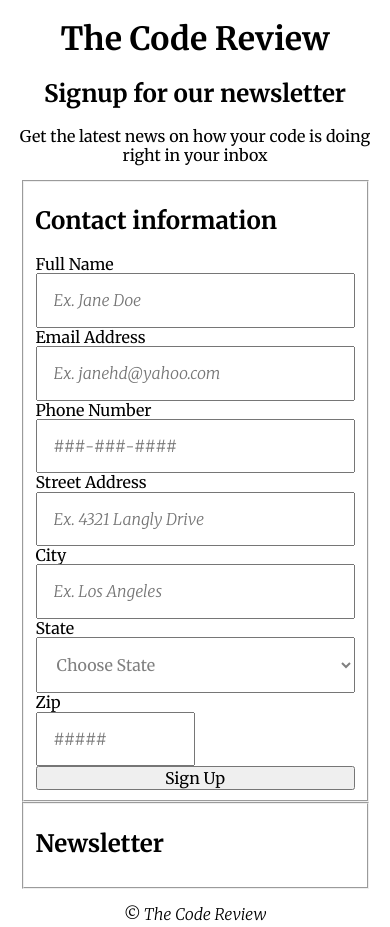
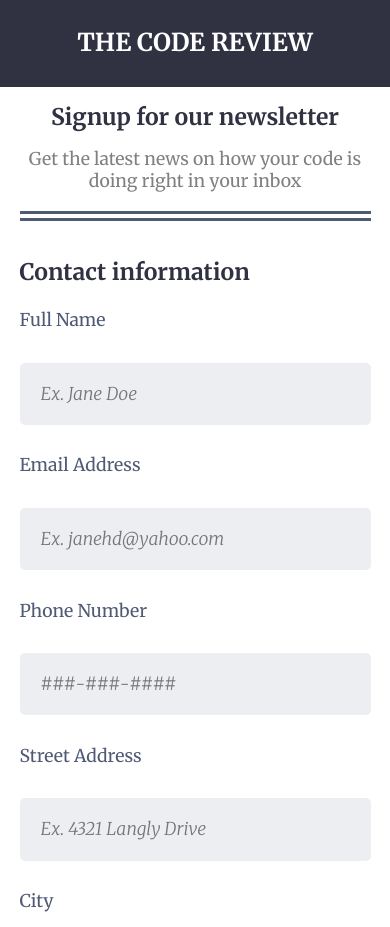
Before and after one commit to lazar-the-coder/Frontend-Unit-3-Lazar-Project, a plain HTML site: page index.html in a window 390 px wide. Shown: the top 927 px of the page. Drawn offline with Linux system fonts and the light colour scheme.

Commit message:
Phone done
Just need spacing and then can move on to  media query

```diff
--- a/css/styles.css
+++ b/css/styles.css
@@ -1,16 +1,67 @@
 html {
     font-family: 'Merriweather', serif;
     text-align: center;
+    color: #505a75;
+    font-size: 1.1rem;
+    line-height: 1.3em;
 }
 * {
     box-sizing: border-box;
+}
+header {
+    padding: 1.25em 0rem;
+    font-size: .7em;
+}
+header {
+    background: #303242;
+    color: white;
+}
+p {
+    color: gray;
+}
+h2{
+    color: #303242;
+    font-size: 1.3em;
 }
 .wrapper {
     width: 90%;
     margin: 0 auto;
 }
-button, input, select {
+form, fieldset {
+    padding: 0;
+    margin: 0;
+    border: 0;
+}
+form {
+    text-align: left;
+    line-height: 1.7em;
+}
+#contact {
+    padding-bottom: 1.5em;
+    border-bottom: solid 2px;
+    padding-top: 1em;
+    border-top: double 10px;
+}
+input, select, textarea, button {
+    padding: 1.2em;
+    margin: 1.5em;
+    margin-left: 0;
+    border: 0;
+    border-radius: 5px;
+}
+input, select, textarea {
+    background-color: #edeef2;
+}
+button {
+    color: white;
+    background: cadetblue;
+    font-size: 1.4em;
+}
+button, input:not([type="radio"], [type="checkbox"]), select, textarea {
     width: 100%;
+}
+textarea {
+    min-height: 6em;
 }
 select {
     color: gray;
@@ -21,12 +72,6 @@ option {
 #zip {
     width: 50%;
 }
-input, select {
-    padding: 1rem;
-}
 input {
     font-style: italic;
 }
-form {
-    text-align: left;
-}
--- a/index.html
+++ b/index.html
@@ -11,7 +11,7 @@
     <link href="https://fonts.googleapis.com/css2?family=Merriweather:ital,wght@0,300;0,400;0,700;1,300&display=swap" rel="stylesheet">
   </head>
   <body>
-    <header><h1>The Code Review</h1></header>
+    <header><h1>THE CODE REVIEW</h1></header>
     <main>
         <div class="wrapper">
             <section id="intro">
@@ -19,7 +19,7 @@
                 <p>Get the latest news on how your code is doing right in your inbox</p>
             </section>
             <form>
-                <fieldset>
+                <fieldset id="contact">
                     <h2>Contact information</h2>
                     <label for="name">Full Name</label>
                     <input type="text" id="name" name="user_name" required placeholder="Ex. Jane Doe">
@@ -34,65 +34,73 @@
                     <label for="state">State</label><br>
                     <select id="state" name="user_state" placeholder="Choose State">
                         <option value="" disabled selected hidden>Choose State</option>
-                        <option value="AL">AL-Alabama</option>
-                        <option value="AK">AK-Alaska</option>
-                        <option value="AZ">AZ-Arizona</option>
-                        <option value="AR">AR-Arkansas</option>
-                        <option value="CA">CA-California</option>
-                        <option value="CO">CO-Colorado</option>
-                        <option value="CT">CT-Connecticut</option>
-                        <option value="DE">DE-Delaware</option>
-                        <option value="FL">FL-Florida</option>
-                        <option value="GA">GA-Georgia</option>
-                        <option value="HI">HI-Hawaii</option>
-                        <option value="ID">ID-Idaho</option>
-                        <option value="IL">IL-Illinois</option>
-                        <option value="IN">IN-Indiana</option>
-                        <option value="IA">IA-Iowa</option>
-                        <option value="KS">KS-Kansas</option>
-                        <option value="KY">KY-Kentucky</option>
-                        <option value="LA">LA-Louisiana</option>
-                        <option value="ME">ME-Maine</option>
-                        <option value="MD">MD-Maryland</option>
-                        <option value="MA">MA-Massachusetts</option>
-                        <option value="MI">MI-Michigan</option>
-                        <option value="MN">MN-Minnesota</option>
-                        <option value="MS">MS-Mississippi</option>
-                        <option value="MO">MO-Missouri</option>
-                        <option value="MT">MT-Montana</option>
-                        <option value="NE">NE-Nebraska</option>
-                        <option value="NV">NV-Nevada</option>
-                        <option value="NH">NH-New Hampshire</option>
-                        <option value="NJ">NJ-New Jersey</option>
-                        <option value="NM">NM-Georgia</option>
-                        <option value="NY">NY-New York</option>
-                        <option value="NC">NC-North Carolina</option>
-                        <option value="ND">ND-North Dakota</option>
-                        <option value="OH">OH-Ohio</option>
-                        <option value="OK">OK-Oklahoma</option>
-                        <option value="OR">OR-Oregon</option>
-                        <option value="PA">PA-Pennsylvania</option>
-                        <option value="RI">RI-Rhode Island</option>
-                        <option value="SC">SC-South Carolina</option>
-                        <option value="SD">SD-South Dakota</option>
-                        <option value="TN">TN-Tennessee</option>
-                        <option value="TX">TX-Texas</option>
-                        <option value="UT">UT-Utah</option>
-                        <option value="VT">VT-Vermont</option>
-                        <option value="VA">VA-Virginia</option>
-                        <option value="WA">WA-Washington</option>
-                        <option value="WV">WV-West Virginia</option>
-                        <option value="WI">WI-Wisconsin</option>
-                        <option value="WY">WY-Wyoming</option>
+                        <option value="AL">AL - Alabama</option>
+                        <option value="AK">AK - Alaska</option>
+                        <option value="AZ">AZ - Arizona</option>
+                        <option value="AR">AR - Arkansas</option>
+                        <option value="CA">CA - California</option>
+                        <option value="CO">CO - Colorado</option>
+                        <option value="CT">CT - Connecticut</option>
+                        <option value="DE">DE - Delaware</option>
+                        <option value="FL">FL - Florida</option>
+                        <option value="GA">GA - Georgia</option>
+                        <option value="HI">HI - Hawaii</option>
+                        <option value="ID">ID - Idaho</option>
+                        <option value="IL">IL - Illinois</option>
+                        <option value="IN">IN - Indiana</option>
+                        <option value="IA">IA - Iowa</option>
+                        <option value="KS">KS - Kansas</option>
+                        <option value="KY">KY - Kentucky</option>
+                        <option value="LA">LA - Louisiana</option>
+                        <option value="ME">ME - Maine</option>
+                        <option value="MD">MD - Maryland</option>
+                        <option value="MA">MA - Massachusetts</option>
+                        <option value="MI">MI - Michigan</option>
+                        <option value="MN">MN - Minnesota</option>
+                        <option value="MS">MS - Mississippi</option>
+                        <option value="MO">MO - Missouri</option>
+                        <option value="MT">MT - Montana</option>
+                        <option value="NE">NE - Nebraska</option>
+                        <option value="NV">NV - Nevada</option>
+                        <option value="NH">NH - New Hampshire</option>
+                        <option value="NJ">NJ - New Jersey</option>
+                        <option value="NM">NM - Georgia</option>
+                        <option value="NY">NY - New York</option>
+                        <option value="NC">NC - North Carolina</option>
+                        <option value="ND">ND - North Dakota</option>
+                        <option value="OH">OH - Ohio</option>
+                        <option value="OK">OK - Oklahoma</option>
+                        <option value="OR">OR - Oregon</option>
+                        <option value="PA">PA - Pennsylvania</option>
+                        <option value="RI">RI - Rhode Island</option>
+                        <option value="SC">SC - South Carolina</option>
+                        <option value="SD">SD - South Dakota</option>
+                        <option value="TN">TN - Tennessee</option>
+                        <option value="TX">TX - Texas</option>
+                        <option value="UT">UT - Utah</option>
+                        <option value="VT">VT - Vermont</option>
+                        <option value="VA">VA - Virginia</option>
+                        <option value="WA">WA - Washington</option>
+                        <option value="WV">WV - West Virginia</option>
+                        <option value="WI">WI - Wisconsin</option>
+                        <option value="WY">WY - Wyoming</option>
                     </select><br>
-                    <label for="zip">Zip</label><br>
+                    <label for="zip">Zip Code</label><br>
                     <input type="text" id="zip" name="user_zip" placeholder="#####">
-                    <button type="submit">Sign Up</button>
                 </fieldset>
                 <fieldset>
                     <h2>Newsletter</h2>
-
+                    <label>Select the newsletters you would like to recieve</label><br>
+                    <input type="checkbox" id="news_html" value="news_html" name="newsletter"><label for="news_html">HTML News</label><br>
+                    <input type="checkbox" id="news_css" value="news_css" name="newsletter"><label for="news_css">CSS News</label><br>
+                    <input type="checkbox" id="news_js" value="news_js" name="newsletter"><label for="news_js">Javascript News</label><br>
+                    <label>Newsletter format</label><br>
+                    <input type="radio" id="format_html" value="format_html" name="format"><label for="format_html">HTML</label><br>
+                    <input type="radio" id="format_plain" value="format_plain" name="format"><label for="format_plain">Plain text</label><br>
+                    <label for="topics">Other topics you'd like to hear about</label><br>
+                    <textarea id="topics" name="topics"></textarea>
                 </fieldset>
+                <button type="submit"><strong>Sign Up</strong></button>
             </form>
         </div>
     </main>
```
